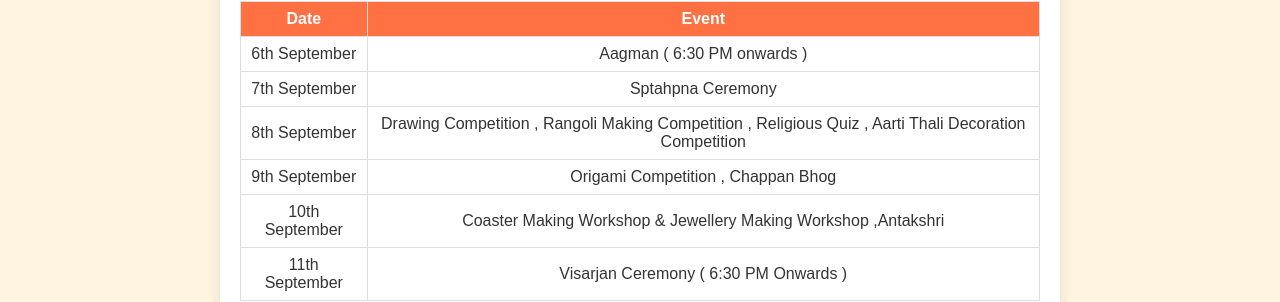
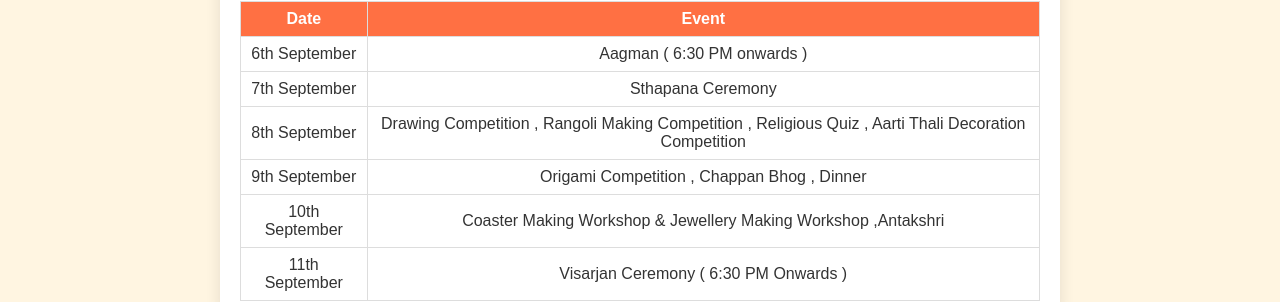
Before and after one commit to vinit6515/Gurukul-Ganpati, a React (Create React App) app: page /schedule in a window 1280 px wide. Shown: the part 225-527 px from the top of the page. Built offline with nearby package versions, Linux system fonts and the light colour scheme.

Commit message:
final commit

```diff
--- a/src/components/Schedule.js
+++ b/src/components/Schedule.js
@@ -19,7 +19,7 @@ const Schedule = () => {
           </tr>
           <tr>
             <td>7th September</td>
-            <td>Sptahpna Ceremony</td>
+            <td>Sthapana Ceremony</td>
           </tr>
           <tr>
             <td>8th September</td>
@@ -27,7 +27,7 @@ const Schedule = () => {
           </tr>
           <tr>
             <td>9th September</td>
-            <td>Origami Competition , Chappan Bhog</td>
+            <td>Origami Competition , Chappan Bhog , Dinner </td>
           </tr>
           <tr>
             <td>10th September</td>
```
